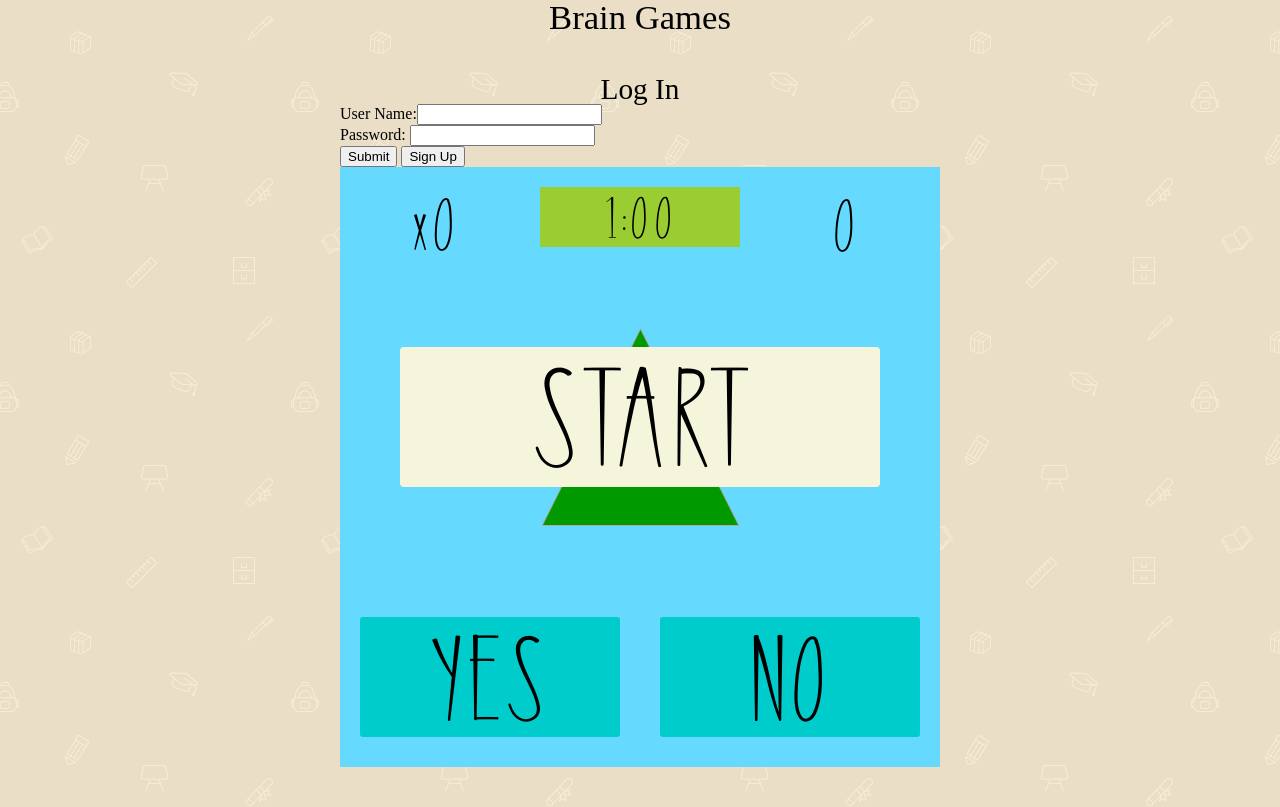
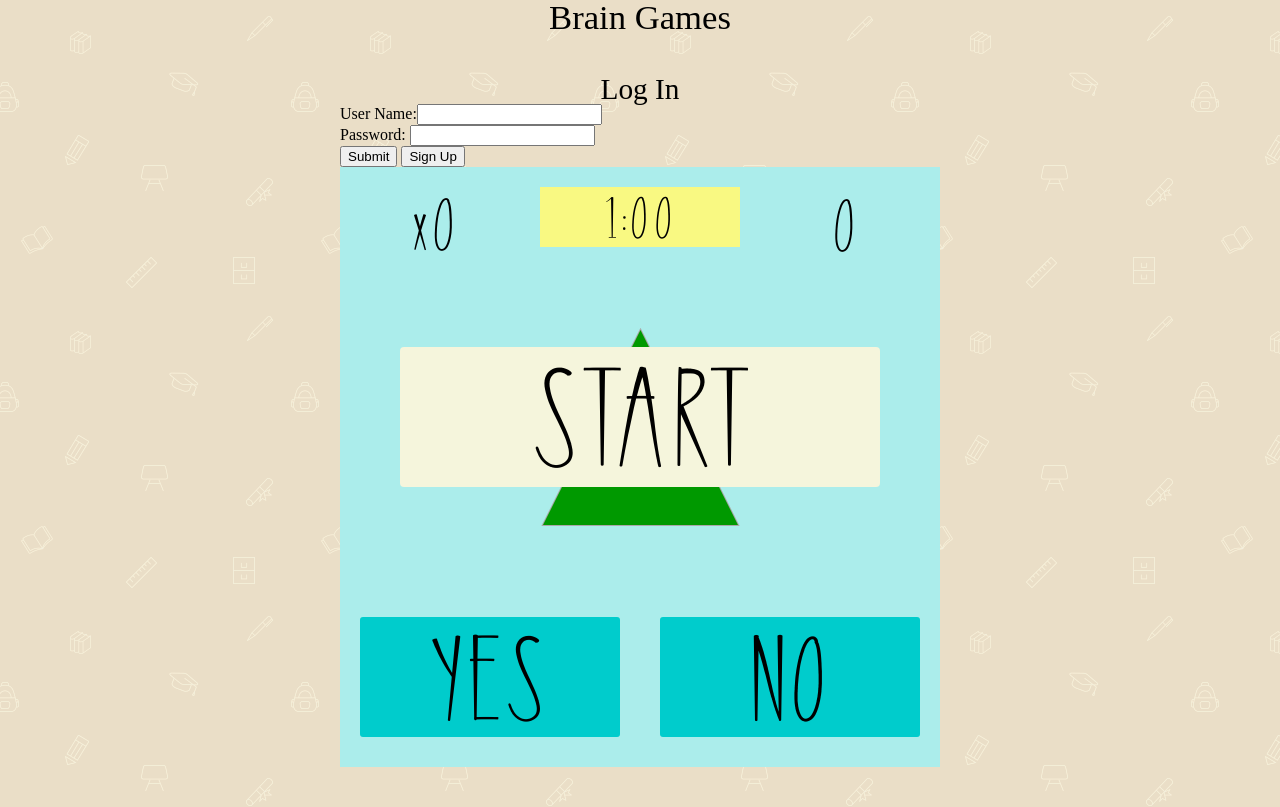
Before and after one commit to Alma-Sanchez/webDevFinal, a PHP site: page / in a window 1280 px wide. Run offline with PHP 8.4, Linux system fonts and the light colour scheme.

Commit message:
Changed some colors.

```diff
--- a/styles/sameshape.css
+++ b/styles/sameshape.css
@@ -1,12 +1,14 @@
 #board {
-    background-color: #66d9ff;
+    background-color: #abedeb;
     width: 300px;
     height: 300px;
     position: relative;
 }
 
 #timer {
-    background-color: yellowgreen;
+/*    background-color: #f9f082;*/
+/*    background-color: #f9c882;*/
+    background-color: #f9f982;
     margin: auto;
 }
 
```
